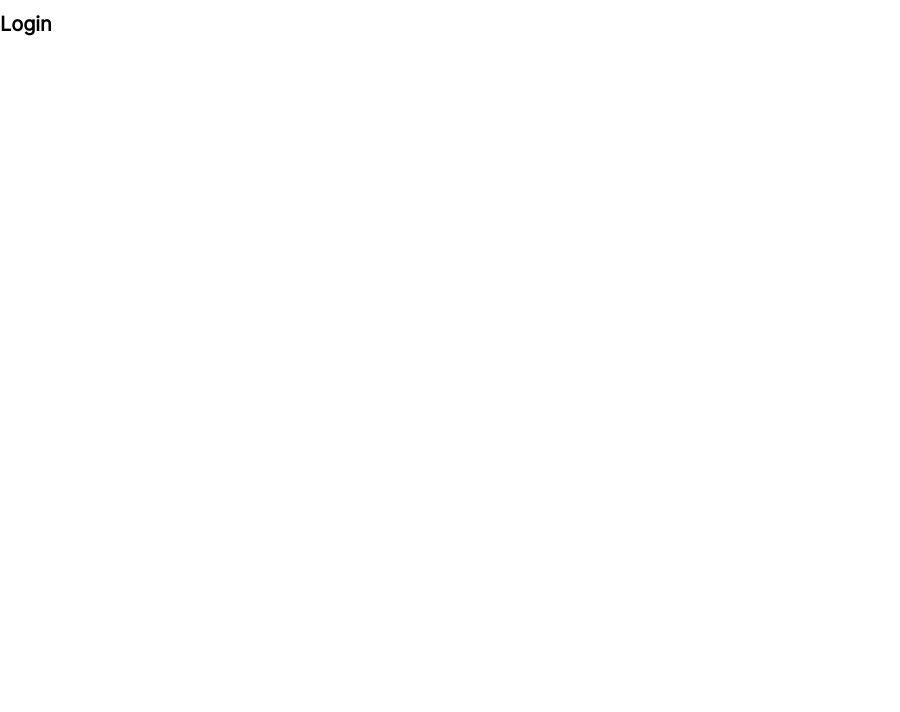
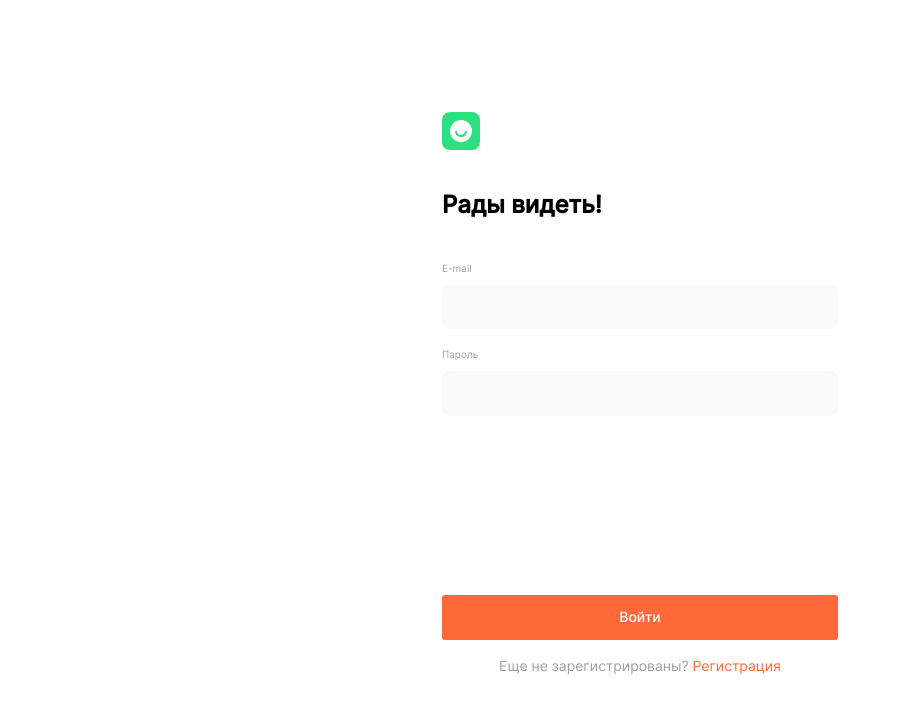
Before and after one commit to cerea62/movies-explorer-frontend, a React (Create React App) app: page /signin in a window 1280 px wide. Shown: the top 712 px of the page, without its empty margins (0-900 px from the left). Built offline with nearby package versions, Linux system fonts and the light colour scheme.

Commit message:
maked components Auth and Login

```diff
--- /dev/null
+++ b/src/components/Auth/Auth.css
@@ -0,0 +1,46 @@
+.auth__container{
+    max-width: 396px;
+    width: 100%;
+    margin: 0 auto;
+    display: flex;
+    flex-direction: column;
+    position: absolute;
+    top: 50%;
+    left: 50%;
+    transform: translate(-50%, -50%);
+  }
+.auth__logo {
+    width: 38px;
+    height: 38px;
+}
+  .auth__title {
+    font-family: 'Inter-Medium';
+    max-width: 100%;
+    font-size: 24px;
+    line-height: 29px;
+    margin: 40px 0 0 0;
+  }
+.auth__submit {
+    margin-top: 179px;
+    width: 396px;
+    height: 45px;
+    font-size: 14px;
+    background-color: #FF6838;
+    border-radius: 3px;
+    border: none;
+    color: #FFF;
+    font-family: 'Inter-Medium';
+}
+.auth__text {
+    margin-top: 18px;
+    font-size: 14px;
+    color: #A0A0A0;
+    text-align: center;
+}
+.auth__link {
+    color: #FF6838;
+    text-decoration: none;
+}
+.auth__form {
+    margin-top: 38px;
+}
--- /dev/null
+++ b/src/components/Auth/Auth.jsx
@@ -0,0 +1,23 @@
+import React from 'react';
+import './Auth.css';
+import authLogo from '../../image/logo.jpg';
+import { Link } from 'react-router-dom';
+
+export default function Auth({ title, buttonText, onSubmit, loginStatus, linkText, children }) {
+    return (
+        <>
+            <div className="auth__container">
+                <img className='auth__logo' src={authLogo} alt="Логотип Место" />
+                <h2 className="auth__title">{title}</h2>
+                <form className="auth__form" onSubmit={onSubmit}>
+                    {children}
+                    <button type="submit" className="auth__submit">{buttonText}</button>
+                </form>
+                <p className='auth__text'>{loginStatus}{' '}
+                    <Link className='auth__link' to='/sign-in'>{linkText}
+                    </Link>
+                </p>
+            </div>
+        </>
+    )
+}
--- a/src/components/Login/Login.css
+++ b/src/components/Login/Login.css
@@ -1,4 +1,23 @@
-.login {
-    font-size: 20px;
-    color: black;
+.input {
+    font-family: 'Inter-Medium';
+    font-size: 13px;
+    color: #000;
+    border-radius: 8px;
+    border: none;
+    background-color: #F9F9F9;
+    padding: 15px 0 15px 15px;
+    width: 381px;
 }
+
+
+.input__label {
+    font-size: 10px;
+    color: #A0A0A0;
+    width: 100%;
+    margin: 0 0 10px;
+    display: inline-block;
+    box-sizing: border-box;
+}
+.input__label:not(:first-child) {
+    margin-top: 20px;
+}
--- a/src/components/Login/Login.jsx
+++ b/src/components/Login/Login.jsx
@@ -1,8 +1,37 @@
 import React from 'react'
 import './Login.css'
+import Auth from '../Auth/Auth'
 
 export default function Login() {
     return (
-        <h1 className='login'>Login</h1>
+        <>
+            <Auth
+                title={'Рады видеть!'}
+                buttonText={'Войти'}
+                loginStatus={'Еще не зарегистрированы?'}
+                linkText={'Регистрация'}
+            // onSubmit={onChange}
+            >
+                <label className='input__label' for="Email">E-mail</label>
+                <input
+                    className="input"
+                    name="Email" type="email"
+                    // placeholder="Email"
+                    //   value={email}
+                    //   onChange={handleEmailChange}
+                    required
+                />
+                <label className='input__label' for="Password">Пароль</label>
+                <input className="input"
+                    name="Password"
+                    type="password"
+                    // placeholder="Пароль"
+                    //   value={password}
+                    //   onChange={handlePasswordChange}
+                    autoComplete="on"
+                    required
+                />
+            </Auth>
+        </>
     )
 }
--- a/src/index.css
+++ b/src/index.css
@@ -7,4 +7,6 @@
 @import url(../src/components/Movies/Movies.css);
 @import url(../src/components/SavedMovies/SavedMovies.css);
 @import url(../src/components/Profile/Profile.css);
-@import url(../src/components/NotFoundPage/NotFoundPage.css)
+@import url(../src/components/NotFoundPage/NotFoundPage.css);
+@import url(../src/components/Auth/Auth.css);
+@import url(../src/components/Login/Login.css);
--- a/src/vendor/fonts.css
+++ b/src/vendor/fonts.css
@@ -8,7 +8,7 @@
 }
 
 @font-face {
-  font-family: 'Inter';
+  font-family: 'Inter-Medium';
   font-style: normal;
   font-weight: 500;
   font-display: swap;
@@ -17,7 +17,7 @@
 }
 
 @font-face {
-  font-family: 'Inter';
+  font-family: 'Inter-Black';
   font-style: normal;
   font-weight: 900;
   font-display: swap;
```
Also changed, not shown: src/image/logo.jpg (added).
